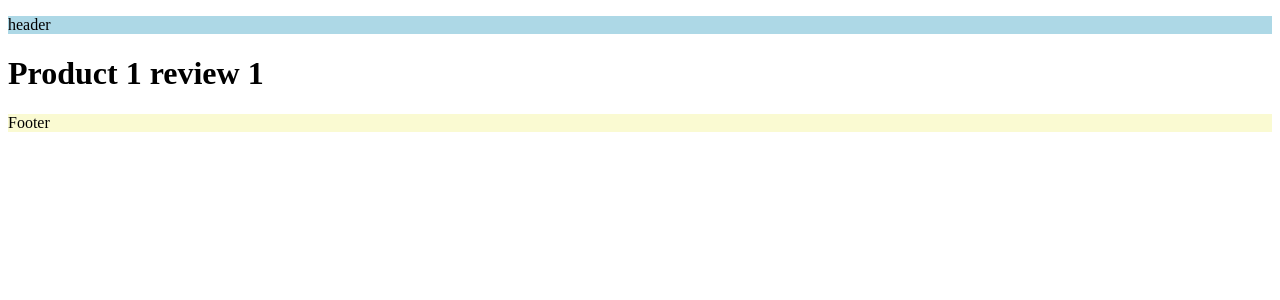
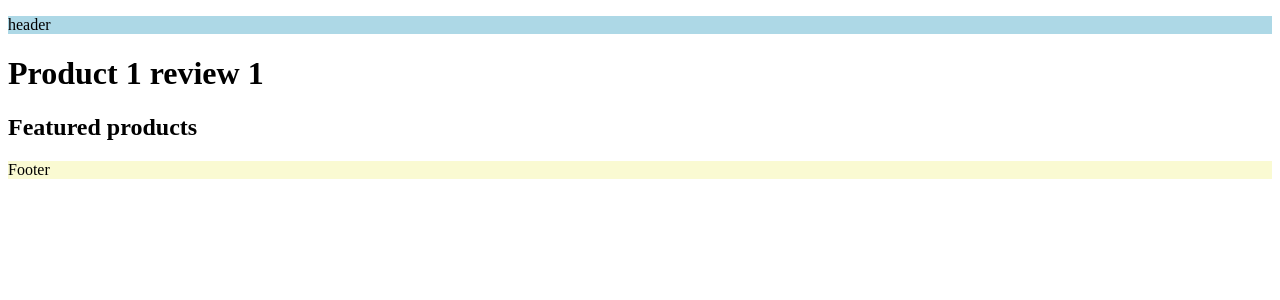
Before and after one commit to betawars/nextpersonal, a Next.js app: page /product/1/reviews/1 in a window 1280 px wide. Shown: the top 300 px of the page. Built offline with nearby package versions, Linux system fonts and the light colour scheme.

Commit message:
15 - tut

```diff
--- /dev/null
+++ b/src/app/product/layout.tsx
@@ -0,0 +1,17 @@
+// This example is for the nested layout concept
+// From this route and further, all the routes will have this layout addition tothe previous applied layouts
+
+import React from "react";
+
+export default function ProductLayout({
+    children
+}:{
+    children:React.ReactNode;
+}){
+    return(
+        <>
+            {children}
+            <h2>Featured products</h2>
+        </>
+    )
+}
```
